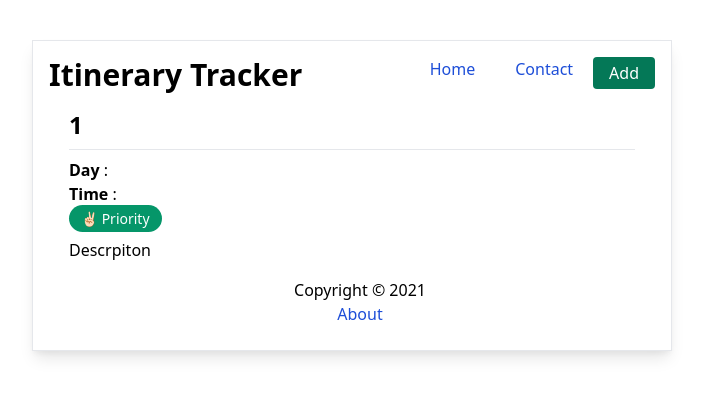
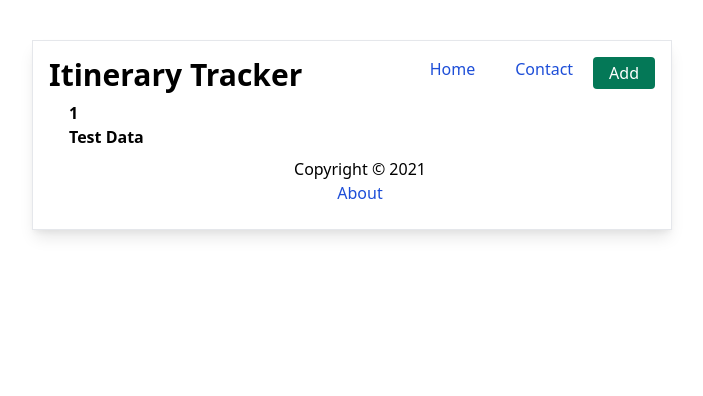
Before and after one commit to PrinceNiyonshuti/itinerary-tracker-v2, a React (Create React App) app: page /read/1 in a window 1280 px wide. Shown: the top 396 px of the page, without its empty margins (288-991 px from the left). Built offline with nearby package versions, Linux system fonts and the light colour scheme; data requests are answered from the project's data file.

Commit message:
last push on read details

```diff
--- a/src/pages/Home.tsx
+++ b/src/pages/Home.tsx
@@ -25,25 +25,7 @@ const Home = () => {
 				"Curabitur aliquet quam id dui posuere blandit. Pellentesque in ipsum id orci porta dapibus. Proin eget tortor risus. Curabitur aliquet quam id dui posuere blandit. Mauris blandit aliquet elit, eget tincidunt nibh pulvinar a. Proin eget tortor risus. Pellentesque in ipsum id orci porta dapibus. Curabitur aliquet quam id dui posuere blandit. Nulla quis lorem ut libero malesuada feugiat. Mauris blandit aliquet elit, eget tincidunt nibh pulvinar a.",
 			priority: true,
 			id: 1,
-		},
-		{
-			title: "Do laundry",
-			date: "2021-11-07",
-			time: "08:00",
-			description:
-				"Read the Labels. Check the care labels on your garments and linens. ...\nSort. Start by sorting the laundry by color: ...\nSort Again. Sort each pile one more time by type of fabric. ...\nPick a Detergent. ...\nPick a Water Temperature and Cycle. ...\nFinal Check. ...\nLoad the Washer. ...\nUnload the Washer.",
-			priority: false,
-			id: 2,
-		},
-		{
-			title: "Go to gym",
-			date: "2021-11-06",
-			time: "18:00",
-			description:
-				"What is a gym? A gym - physical exercises and activities performed inside, often using equipment, especially when done as a subject at school. Gymnasium is a large room with equipment for exercising the body and increasing strength or a club where you can go to exercise and keep fit.",
-			priority: false,
-			id: 3,
-		},
+		}
 	];
 	const [itenaryData, setItenaryData] = useState<IState["itenary"]>(itenaryList);
 
--- a/src/pages/ReadItinerary.tsx
+++ b/src/pages/ReadItinerary.tsx
@@ -1,27 +1,52 @@
 /** @format */
+import { useState, useEffect } from "react";
+import { useParams } from "react-router-dom";
 
-import { useParams } from "react-router-dom";
+// Type | Interface
+type IState = {
+	itenary: {
+		title: string;
+		date: string;
+		time: string;
+		description: string;
+		priority: boolean;
+		id: number;
+	}[];
+};
 
 function ReadItinerary() {
 	const { id } = useParams();
+
+	const itenaryList = [
+		{
+			title: "Read React documentation",
+			date: "2021-11-07",
+			time: "10:24",
+			description:
+				"Curabitur aliquet quam id dui posuere blandit. Pellentesque in ipsum id orci porta dapibus. Proin eget tortor risus. Curabitur aliquet quam id dui posuere blandit. Mauris blandit aliquet elit, eget tincidunt nibh pulvinar a. Proin eget tortor risus. Pellentesque in ipsum id orci porta dapibus. Curabitur aliquet quam id dui posuere blandit. Nulla quis lorem ut libero malesuada feugiat. Mauris blandit aliquet elit, eget tincidunt nibh pulvinar a.",
+			priority: true,
+			id: 1,
+		},
+	];
+	const [itenaryData, setItenaryData] =
+		useState<IState["itenary"]>(itenaryList);
+
+	useEffect(() => {
+		fetch(`http://localhost:8000/itenaryList/` + id)
+			.then((res) => {
+				return res.json();
+			})
+			.then((data) => {
+				setItenaryData(data);
+			});
+		// eslint-disable-next-line
+	}, []);
+
+	console.log(itenaryData);
 	return (
 		<div className="mx-5">
-			<div>
-				<h3 className="font-bold text-2xl my-2">{id}</h3>
-				<hr />
-				<p className="font-normal my-2">
-					<b>Day</b> :
-					<br />
-					<b>Time</b> :
-					<br />
-					<span className="bg-green-600 text-white text-sm px-3 py-1 rounded-full">
-						✌🏻 Priority
-					</span>
-				</p>
-
-				<p className="font-normal"></p>
-				<p className="font-normal text-justify my-2">Descrpiton</p>
-			</div>
+			{id}
+			<p>Test Data</p>
 		</div>
 	);
 }
```
Also changed, not shown: 1 other file (tests, documents, lock files or other folders).
